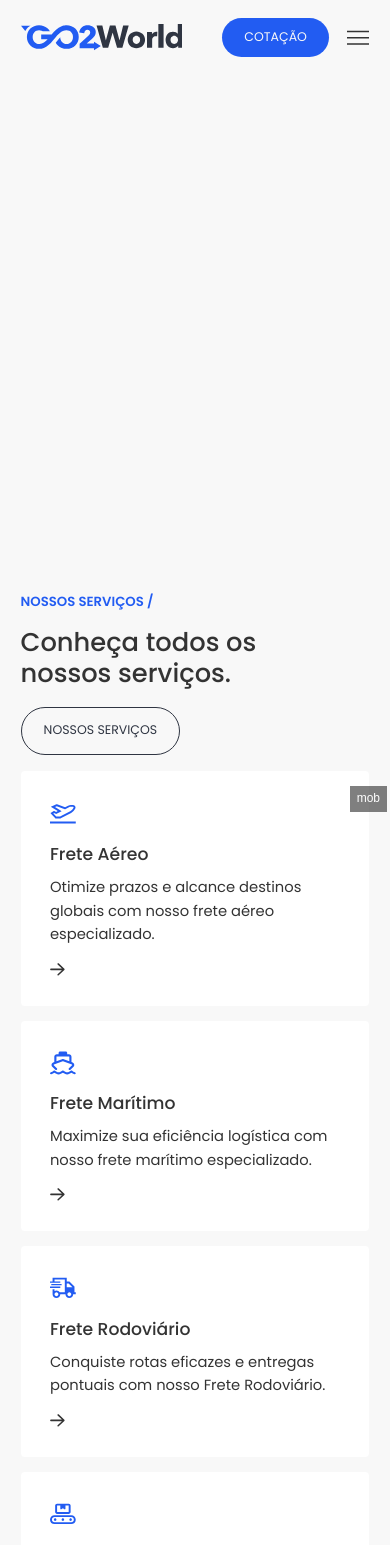
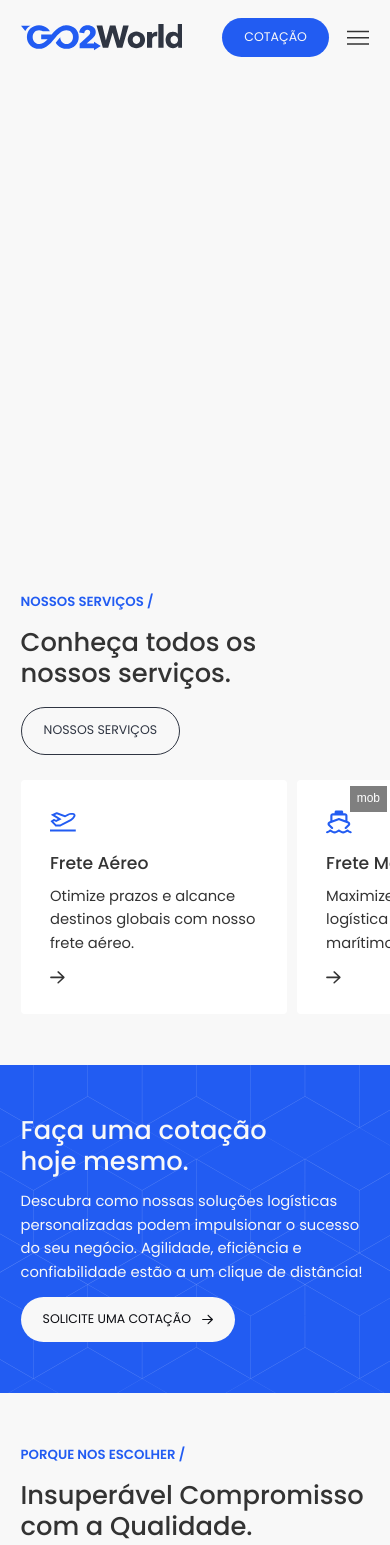
Before and after one commit to flaviort/go2world, a Next.js app: page /home in a window 390 px wide. Shown: the top 1545 px of the page. Built offline with nearby package versions, Linux system fonts and the light colour scheme.

Commit message:
update services on mobile

```diff
--- a/components/clients/index.jsx
+++ b/components/clients/index.jsx
@@ -1,5 +1,5 @@
 import Image from 'next/image'
-import { useEffect, useRef } from 'react'
+import { useEffect } from 'react'
 
 // swiper related imports
 import { register } from 'swiper/element/bundle'
--- a/package.json
+++ b/package.json
@@ -10,6 +10,7 @@
     "lint": "next lint"
   },
   "dependencies": {
+    "@react-hook/media-query": "^1.1.1",
     "@studio-freight/react-lenis": "^0.0.40",
     "@svgr/webpack": "6.5.1",
     "gsap": "3.11.4",
--- a/pages/home/home.module.scss
+++ b/pages/home/home.module.scss
@@ -13,6 +13,8 @@
         }
 
         .top {
+            padding-bottom: calc(var(--section-space) / 2);
+
             .flex {
                 @media #{$mq-md-min} {
                     display: flex;
@@ -31,14 +33,9 @@
 
         .grid {
             display: grid;
-            grid-template-columns: repeat(1, 1fr);
+            grid-template-columns: repeat(2, 1fr);
             align-items: stretch;
             gap: 1rem;
-            padding-top: calc(var(--section-space) / 3);
-
-            @media #{$mq-sm-min} {
-                grid-template-columns: repeat(2, 1fr);
-            }
 
             @media #{$mq-lg-min} {
                 grid-template-columns: repeat(3, 1fr);
@@ -48,9 +45,7 @@
             > div {
                 &:nth-child(odd) {
                     a {
-                        @media #{$mq-sm-min} {
-                            transform: translateY(4rem);
-                        }
+                        transform: translateY(4rem);
 
                         @media #{$mq-lg-min} {
                             transform: none;
@@ -95,6 +90,10 @@
                     }
                 }
             }
+        }
+
+        .slider {
+            overflow: visible;
         }
     }
 
--- a/pages/home/index.jsx
+++ b/pages/home/index.jsx
@@ -1,9 +1,16 @@
 import Image from 'next/image'
 import Link from 'next/link'
+import { useEffect, useState } from 'react'
+import useMediaQuery from '@react-hook/media-query'
 
-// import routes
+// import routes / services
 import routes from '@/utils/routes'
-import { getPostIdList, getAllServices, getIconComponent } from '@/utils/services'
+import { getAllServices, getIconComponent } from '@/utils/services'
+
+// swiper related imports
+import { register } from 'swiper/element/bundle'
+import { Swiper, SwiperSlide } from 'swiper/react'
+import 'swiper/css'
 
 // components
 import SEOContainer from '@/components/utils/seo-container'
@@ -20,8 +27,38 @@ import UxArrowRight from '@/assets/svg/ux/arrow-right.svg'
 import styles from './home.module.scss'
 
 export default function Home() {
+
+	// get all services
 	const allServices = getAllServices()
 	const serviceKeys = Object.keys(allServices)
+
+	// state to track the window width on the client side
+	const [windowWidth, setWindowWidth] = useState(0)
+
+	useEffect(() => {
+
+		// this is needed for swiper
+		register()
+
+		const updateWindowWidth = () => {
+		  	setWindowWidth(window.innerWidth)
+		}
+
+		// initial update
+		updateWindowWidth()
+
+		// event listener for window resize
+		window.addEventListener('resize', updateWindowWidth)
+
+		// cleanup the event listener on component unmount
+		return () => {
+		  	window.removeEventListener('resize', updateWindowWidth)
+		}
+
+	}, [])
+
+	// calculate the breakpoint on the client side
+	const breakXs = windowWidth > 575
 
     return (
 		<>
@@ -58,6 +95,7 @@ export default function Home() {
 
 						</div>
 
+						{ breakXs ? (
 							<div className={styles.grid}>
 								{serviceKeys.map((key) => (
 									<ServiceBlock
@@ -69,6 +107,29 @@ export default function Home() {
 									/>
 								))}
 							</div>
+						):(
+							<Swiper
+								className={styles.slider}
+								spaceBetween={10}
+								slidesPerView={1.3}
+								freeMode={true}
+								mousewheel={{
+									forceToAxis: true
+								}}
+							>
+								{serviceKeys.map((key) => (
+									<SwiperSlide key={key}>
+										<ServiceBlock
+											key={key}
+											serviceTitle={allServices[key].title}
+											serviceSmallDesc={allServices[key].smallDesc}
+											serviceLink={'servicos/' + key}
+											serviceIcon={getIconComponent(key)}
+										/>
+									</SwiperSlide>
+								))}
+							</Swiper>
+						)}
 
 					</div>
 				</section>
--- a/utils/services.js
+++ b/utils/services.js
@@ -38,7 +38,7 @@ export const getAllServices = () => {
 	return {
 		'frete-aereo': {
 			title: 'Frete Aéreo',
-			smallDesc: 'Otimize prazos e alcance destinos globais com nosso frete aéreo especializado.',
+			smallDesc: 'Otimize prazos e alcance destinos globais com nosso frete aéreo.',
 			icon: <ServicesPlane />
 		},
 		'frete-maritimo': {
@@ -59,7 +59,7 @@ export const getAllServices = () => {
 		},
 		'servicos-logisticos': {
 			title: 'Serviços Logísticos',
-			smallDesc: 'Integre eficiência aos seus processos com nossos Serviços Logísticos abrangentes.'
+			smallDesc: 'Integre eficiência aos seus processos com nossos Serviços Logísticos.'
 		}
 	}
 }
```
Also changed, not shown: 1 other file (tests, documents, lock files or other folders). Lines whose indentation alone changed are shown as unchanged.
